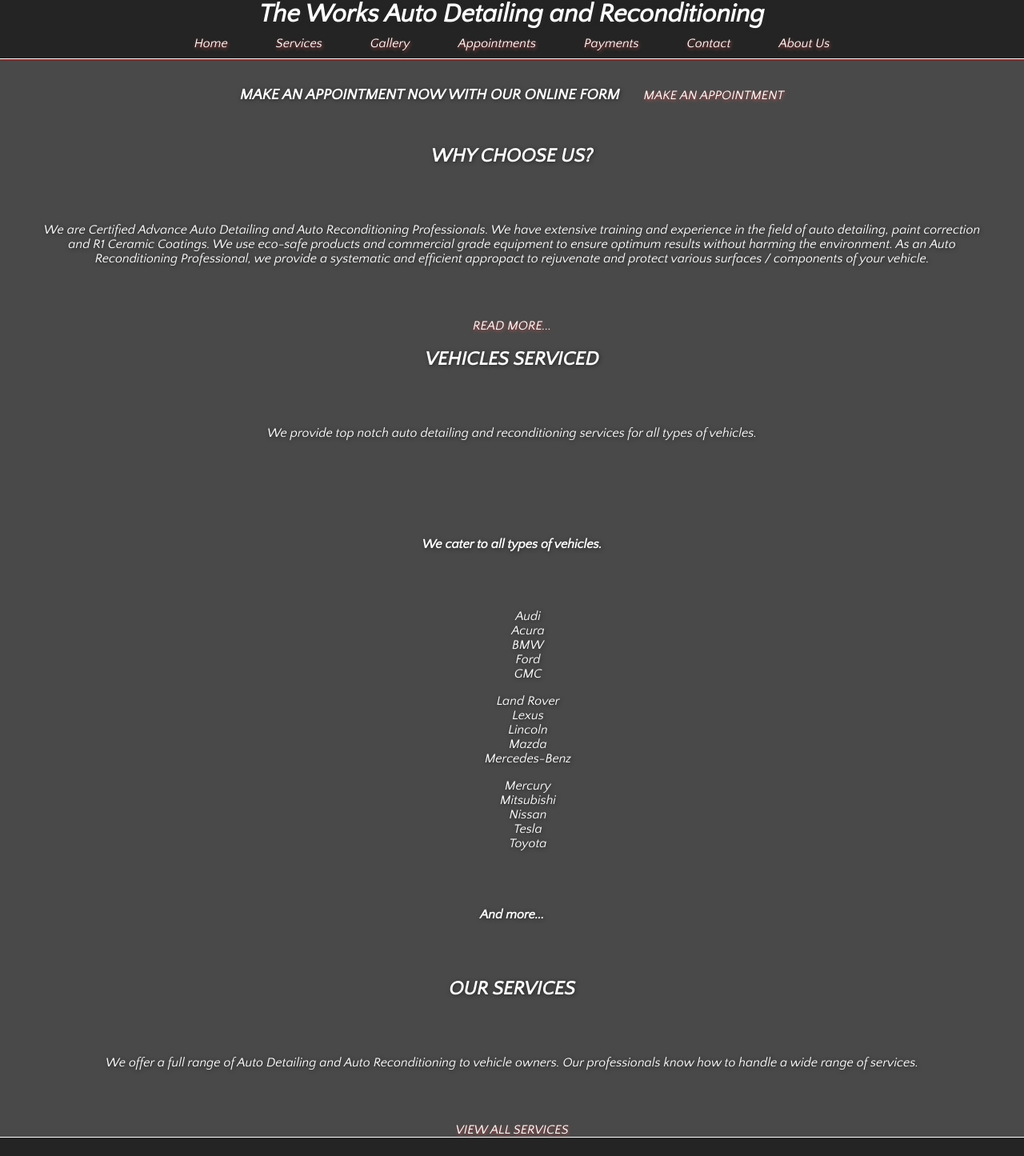
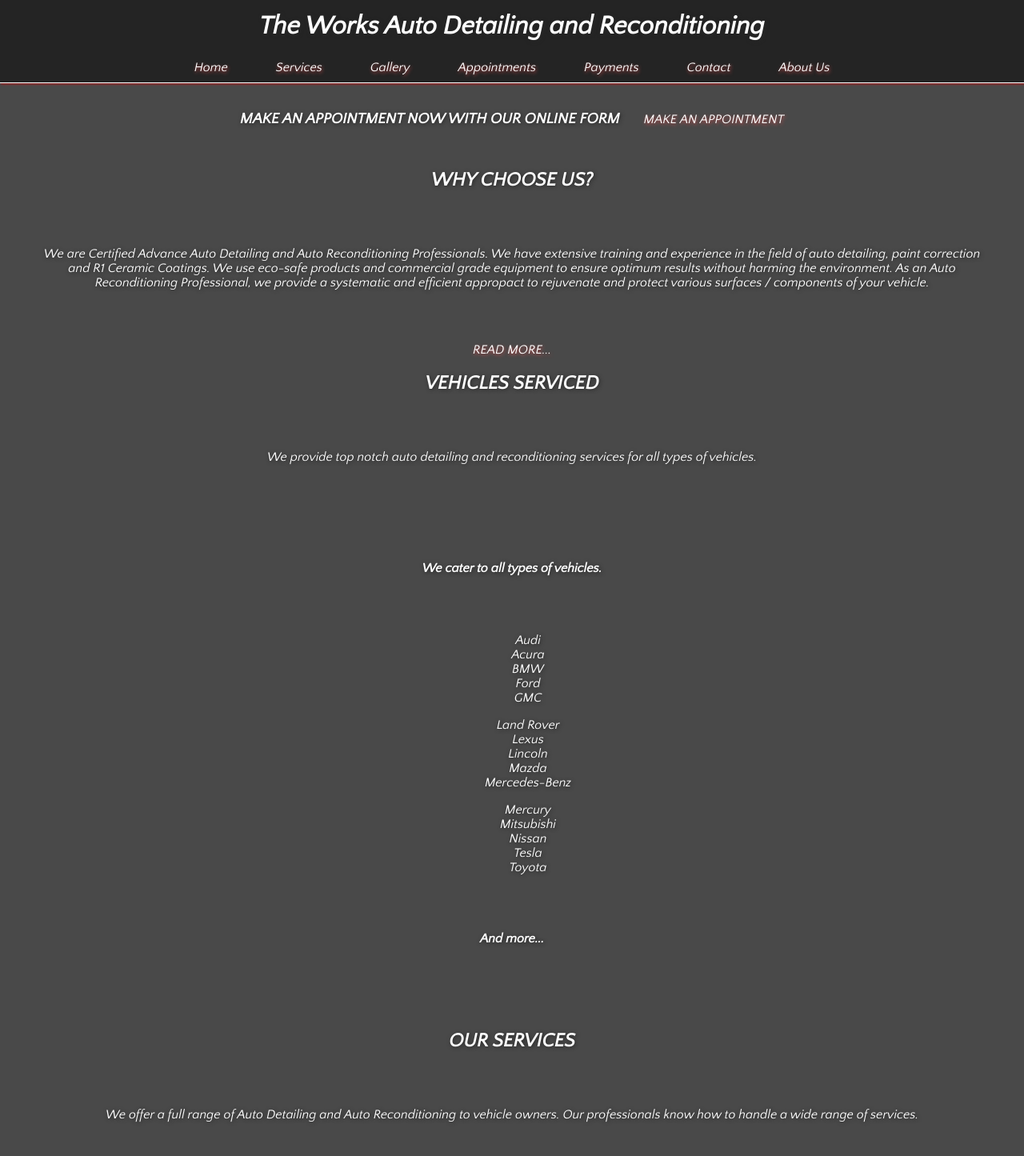
Before and after one commit to mlnemenzo/the-works, a React (Create React App) app: page / in a window 1280 px wide. Shown: the top 1445 px of the page at 80% size. Built offline with nearby package versions, Linux system fonts and the light colour scheme.

Commit message:
styling edit

```diff
--- a/src/App.css
+++ b/src/App.css
@@ -42,7 +42,10 @@ li {
   text-align: center;
 }
 
+/* /////////////////////////////////// header ////////////////////////////////////////////// */
+
 .header {
+  padding: 15px;
   margin: auto;
 
 }
@@ -53,12 +56,14 @@ li {
   box-shadow: 1px 2px 2px rgb(136, 42, 42)
 }
 
+/* ////////////////////////////////// landing page ///////////////////////////////////////// */
+
 .landing-page> p {
   padding: 30px;
   text-align: center;
 }
 
-.make-appt, .make-appt-link {
+.make-appt, .make-appt-link, .services-landing {
   display: inline-block;
   /* border: 1px solid white; */
   padding: 15px
--- a/src/components/landing-page.js
+++ b/src/components/landing-page.js
@@ -44,7 +44,7 @@ class LandingPage extends Component {
                     </ul>
                     <h4>And more...</h4>
                 </div>
-                <div className= "Services-landing">
+                <div className= "services-landing">
                     <h2>OUR SERVICES</h2>
                     <p>We offer a full range of Auto Detailing and Auto Reconditioning to vehicle owners. Our professionals know how to handle a wide range of services.</p>
                     <div className="service-images">
```
